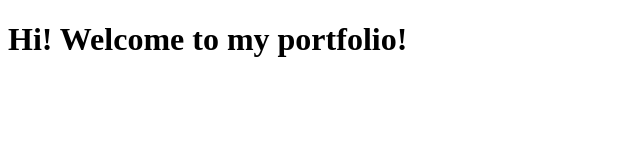
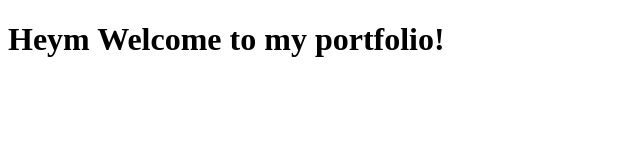
Before and after one commit to RathulTAEHS/RathulTAEHS.github.io, a plain HTML site: page index.html in a window 1280 px wide. Shown: the whole page, without its empty margins (0-640 px from the left). Drawn offline with Linux system fonts and the light colour scheme.

Commit message:
Updated index.html

```diff
--- a/index.html
+++ b/index.html
@@ -1,10 +1,10 @@
 <!DOCTYPE html>
 <html>
   <head>
-    <title>Mr.Shams' Portfolio</title>
+    <title>Rathul's Portfolio</title>
   </head>
   <body>
-    <h1>Hi! Welcome to my portfolio!</h1>
+    <h1>Heym Welcome to my portfolio!</h1>
 
    </body>
 </html>
```
